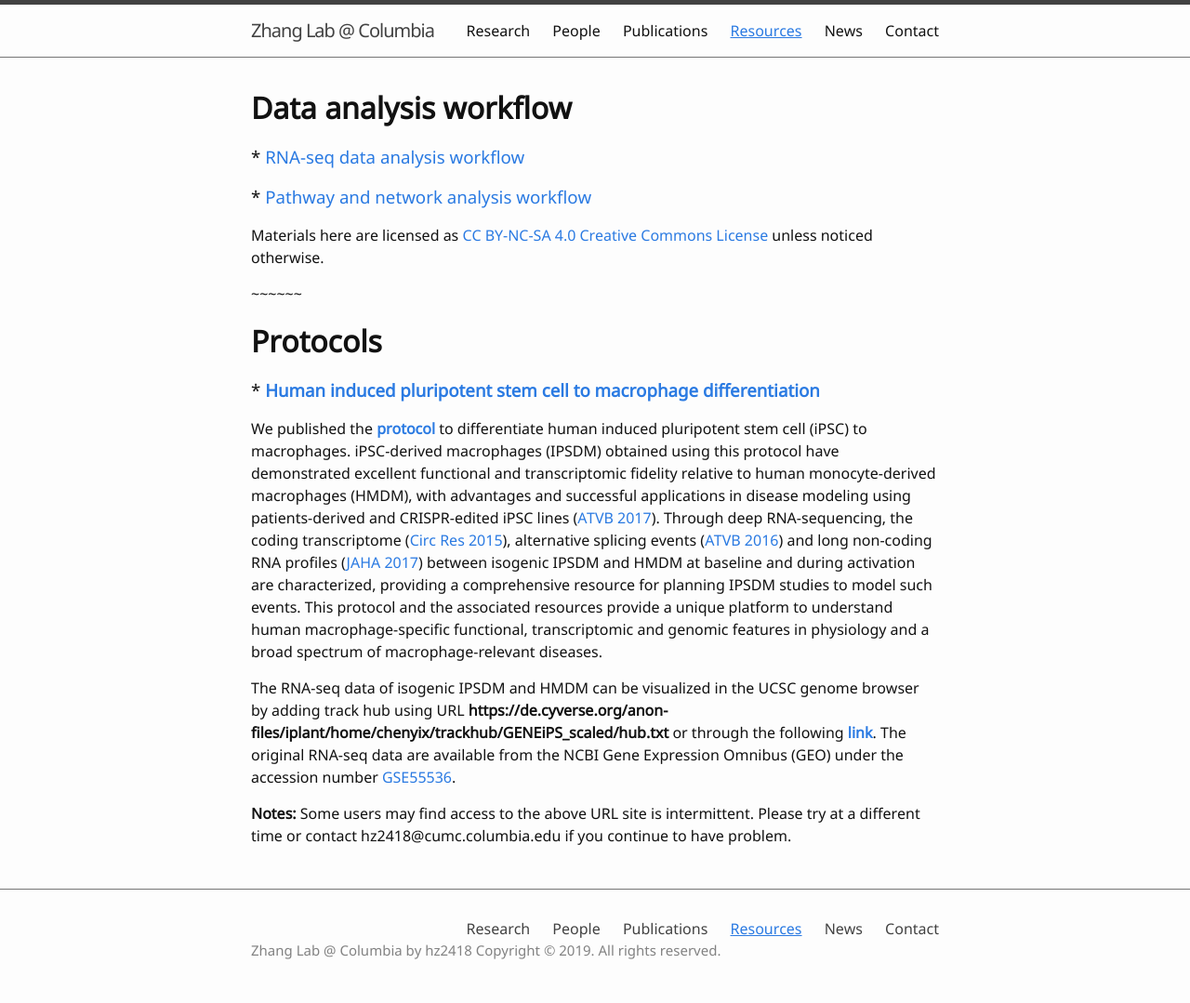
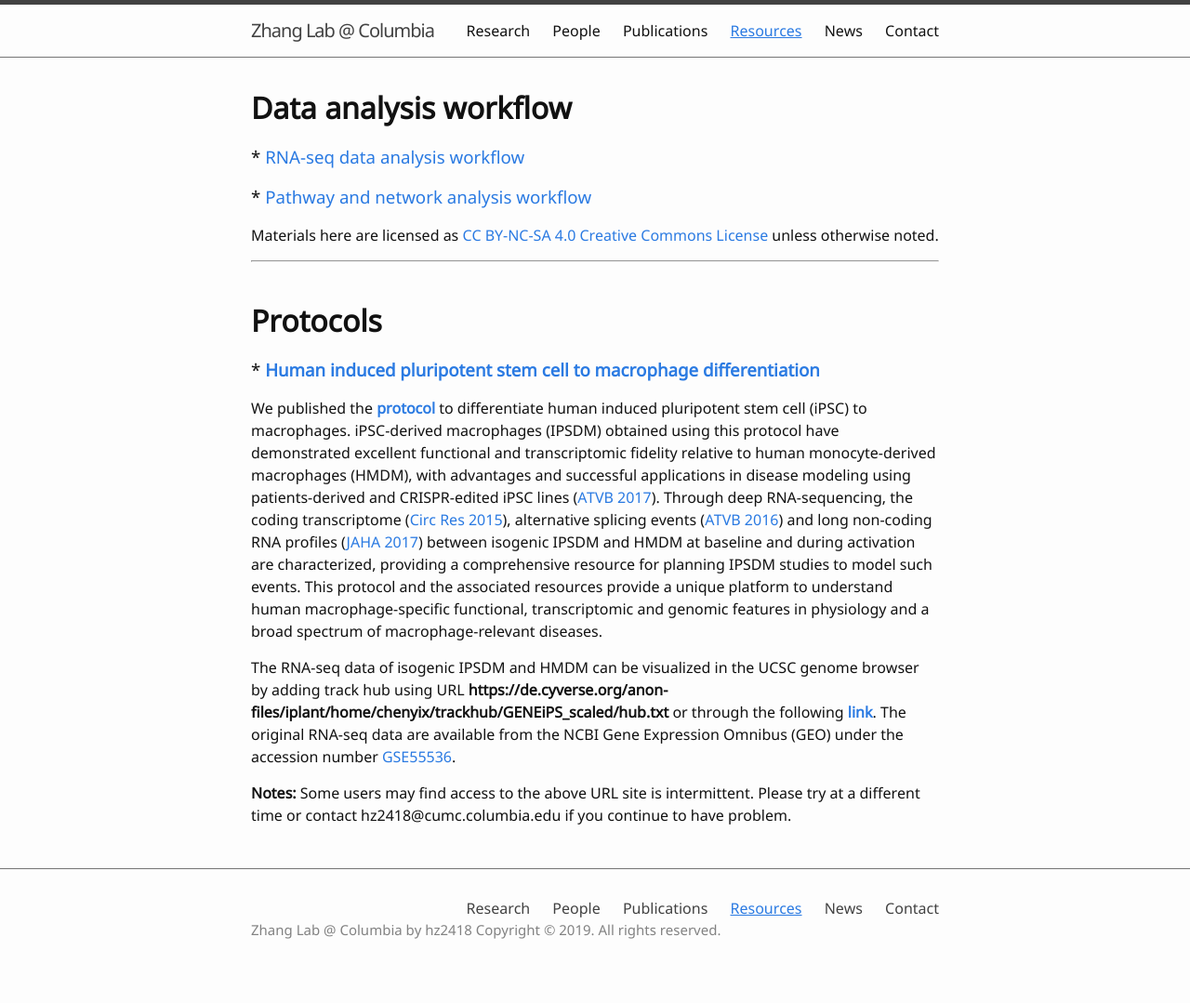
Before and after one commit to hanruizhang/zhanglab, a Jekyll site: the page built from 4_Resources.md, in a window 1280 px wide. Shown: the whole page at 93% size. Built offline with Jekyll 4.4.1, drawn with Linux system fonts in a browser that asks for light colours; after the commit the page ends 1057 px from its top, so only the background shows below that.

Commit message:
Update 4_Resources.md

```diff
--- a/4_Resources.md
+++ b/4_Resources.md
@@ -8,9 +8,10 @@ nav: true
 ### * [RNA-seq data analysis workflow](https://hanruizhang.github.io/RNAseq-analysis-workflow/)
 ### * [Pathway and network analysis workflow](https://hanruizhang.github.io/Pathway-Network-Analysis/)
 
-Materials here are licensed as [CC BY-NC-SA 4.0 Creative Commons License](https://creativecommons.org/licenses/by-nc-sa/4.0/) unless noticed otherwise.
+Materials here are licensed as [CC BY-NC-SA 4.0 Creative Commons License](https://creativecommons.org/licenses/by-nc-sa/4.0/) unless otherwise noted.
 
-~~~~~~
+------
+&nbsp;
 
 # **Protocols**
 ### * [**Human induced pluripotent stem cell to macrophage differentiation**](https://currentprotocols.onlinelibrary.wiley.com/doi/full/10.1002/cpsc.74)
```
